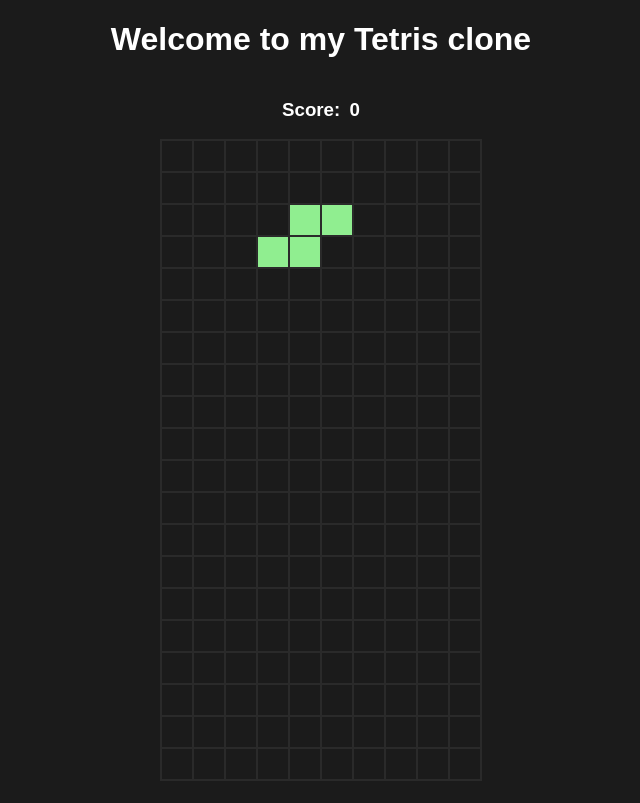
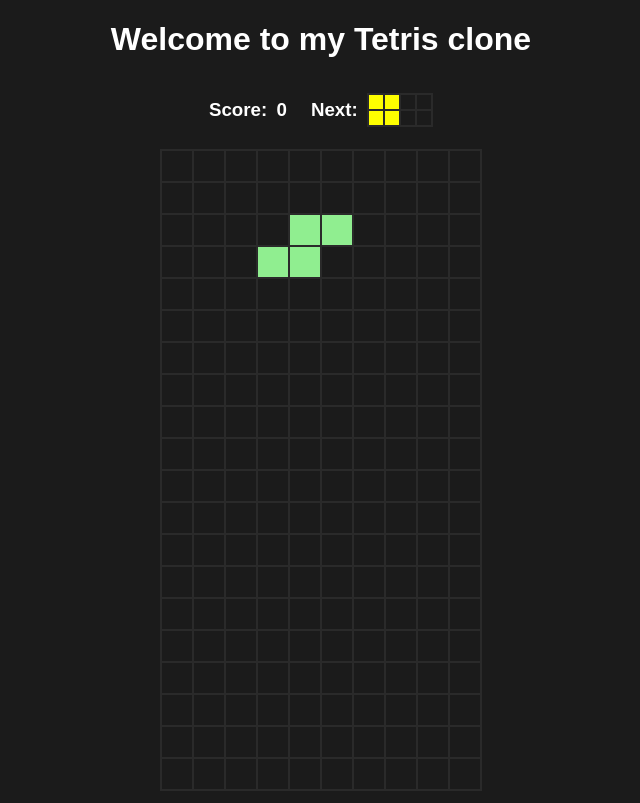
Before and after one commit to AnthonyPeeters208/Tetris, a plain HTML site: page index.html in a window 1280 px wide. Shown: the whole page, without its empty margins (319-959 px from the left). Drawn offline with Linux system fonts and the light colour scheme.

Commit message:
Added preview for next block

```diff
--- a/index.html
+++ b/index.html
@@ -27,6 +27,10 @@
     background-color: var(--grid-lines-color);
     border: 1px solid var(--grid-lines-color);
   }
+  #nextpiecepreview{
+    background-color: var(--grid-lines-color);
+    border: 1px solid var(--grid-lines-color);
+  }
 </style>
 <head>
   <meta charset="UTF-8">
@@ -38,9 +42,12 @@
 <div class="center">
   <h1>Welcome to my Tetris clone</h1>
 </div>
-<div class="flex-container center">
+<div class="flex-container center" style="padding-bottom: 10px">
   <h3>Score:&ensp;</h3>
   <h3 id="scorevalue">0</h3>
+  &ensp;&ensp;&ensp;
+  <h3>Next:&ensp;</h3>
+  <canvas id="nextpiecepreview">Small canvas where the next piece will be displayed</canvas>
 </div>
 
 
--- a/js_src/TetrisGame.js
+++ b/js_src/TetrisGame.js
@@ -11,14 +11,16 @@ function getRandomInt(max) {
 }
 
 class TetrisGame{
-    constructor(ctx, cell_width, scoreboard) {
+    constructor(ctx, cell_width, scoreboard, previewctx) {
         // ctx: canvas contex 2d
         // cell_width: width of a single cell in pixels
+        // previewctx: 2d context of preview canvas
         this.ctx = ctx;
         this.cell_width = cell_width;
         this.game_height = 20;
         this.game_width = 10;
         this.scoreboard = scoreboard;
+        this.nextpiecepreview = previewctx;
 
         let matrix_map = []
         for(let h=-2; h<this.game_height; h++){
@@ -124,6 +126,32 @@ class TetrisGame{
         }
         // update score
         this.updateScore();
+    }
+
+    drawPreview(){
+        // Draws the piece in the preview canvas
+        let nextpiecetype = this.peekNextPiece();
+        let nextpiece = new nextpiecetype(0, 0);    // temporarily make new piece
+        let cw = this.cell_width/2;
+        let piecedim = nextpiece.matrix_rep.length;
+        for(let i=0; i < 2; i++){
+            for(let j=0; j < 4; j++){
+                // draw grid regardless
+                this.nextpiecepreview.fillStyle = "#1b1b1b"
+                this.nextpiecepreview.fillRect(j*cw+1, i*cw+1, cw-2, cw-2);
+                if(i < piecedim && j < piecedim ){
+                    if(nextpiece.matrix_rep[i][j] !== 0){
+                        let xval = j*cw;
+                        let yval = i*cw;
+                        // color blocks
+                        this.nextpiecepreview.fillStyle = nextpiece.color;
+                        this.nextpiecepreview.fillRect(xval+1, yval+1, cw-2, cw-2);
+                    }
+                }
+
+            }
+        }
+
     }
 
     moveDown(){
@@ -238,6 +266,7 @@ class TetrisGame{
             this.placeCurrPiece();
             this.getNextPiece();
             this.drawPieces();
+            this.drawPreview(); // refresh the preview
         }
     }
 
@@ -245,7 +274,8 @@ class TetrisGame{
     start(){
         this.addNewSequence();
         this.getNextPiece();
-        this.drawPieces()
+        this.drawPieces();
+        this.drawPreview();
     }
 
 
--- a/js_src/TetrisPiece.js
+++ b/js_src/TetrisPiece.js
@@ -18,7 +18,6 @@ class TetrisPiece{
             newmatrixrep.push(row);
         }
         this.matrix_rep = newmatrixrep;
-        console.log(this.matrix_rep);
     }
 
 }
--- a/js_src/main.js
+++ b/js_src/main.js
@@ -8,12 +8,17 @@ tetris_canvas.height = cell_width * 20;
 tetris_canvas.width = cell_width * 10;
 console.log("Canvas dim: " + tetris_canvas.height + "x" + tetris_canvas.width);
 
+const previewcanvas = document.getElementById("nextpiecepreview");  // 4x4 matrix
+previewcanvas.height = cell_width;
+previewcanvas.width = cell_width * 2;
+
 
 
 // TETRIS GAME
 const ctx = document.getElementById("tetriscanvas").getContext("2d");
 const scoreboard = document.getElementById("scorevalue");
-let game = new TetrisGame(ctx, cell_width, scoreboard);
+const previewctx = document.getElementById("nextpiecepreview").getContext("2d");
+let game = new TetrisGame(ctx, cell_width, scoreboard, previewctx);
 game.start();
 
 let framecounter = 0;
```
